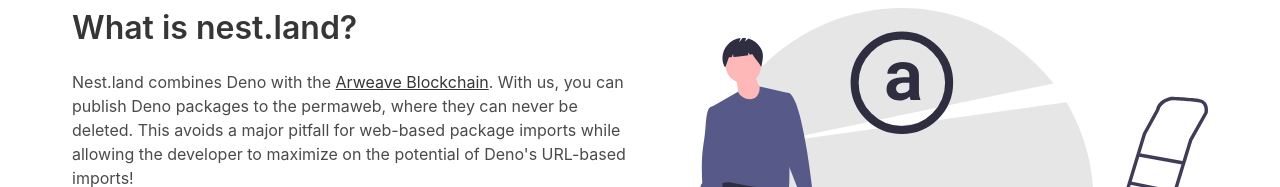
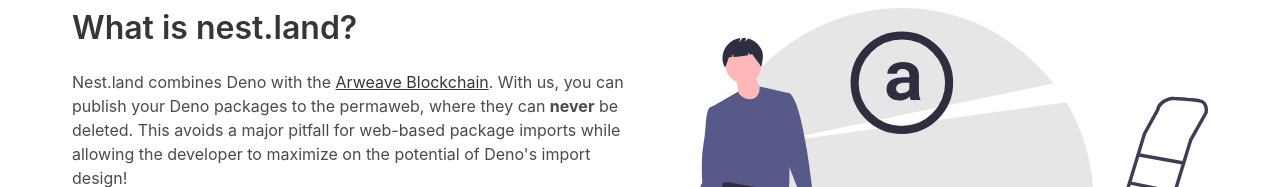
Before and after one commit to nestdotland/nest.land, a Vue app in the folder web/: page / in a window 1280 px wide. Shown: the part 613-800 px from the top of the page. Built offline with nearby package versions, Linux system fonts and the light colour scheme; what vue-lodash, vue-recaptcha-v3 would draw is missing.

Commit message:
fix(site): Updated docs to accurately reflect new commands & reworded intro text

```diff
--- a/web/src/components/home/Docs.vue
+++ b/web/src/components/home/Docs.vue
@@ -33,7 +33,7 @@
             <hr />
           </div>
           <div class="column is-half">
-            <pre><code>$ eggs link [key]</code></pre>
+            <pre><code>$ eggs link --key [your key]</code></pre>
           </div>
           <div class="column is-half">
             <p class="title is-5">Initializing a package</p>
--- a/web/src/components/home/Intro.vue
+++ b/web/src/components/home/Intro.vue
@@ -11,8 +11,8 @@
                 class="has-text-dark has-text-underlined"
                 href="https://www.arweave.org/"
               >Arweave Blockchain</a>. With us, you can
-              publish Deno packages to the permaweb, where they can never be deleted. This avoids a major pitfall
-              for web-based package imports while allowing the developer to maximize on the potential of Deno's URL-based imports!
+              publish your Deno packages to the permaweb, where they can <b>never</b> be deleted. This avoids a major pitfall
+              for web-based package imports while allowing the developer to maximize on the potential of Deno's import design!
             </p>
             <hr />
             <div class="columns">
```
